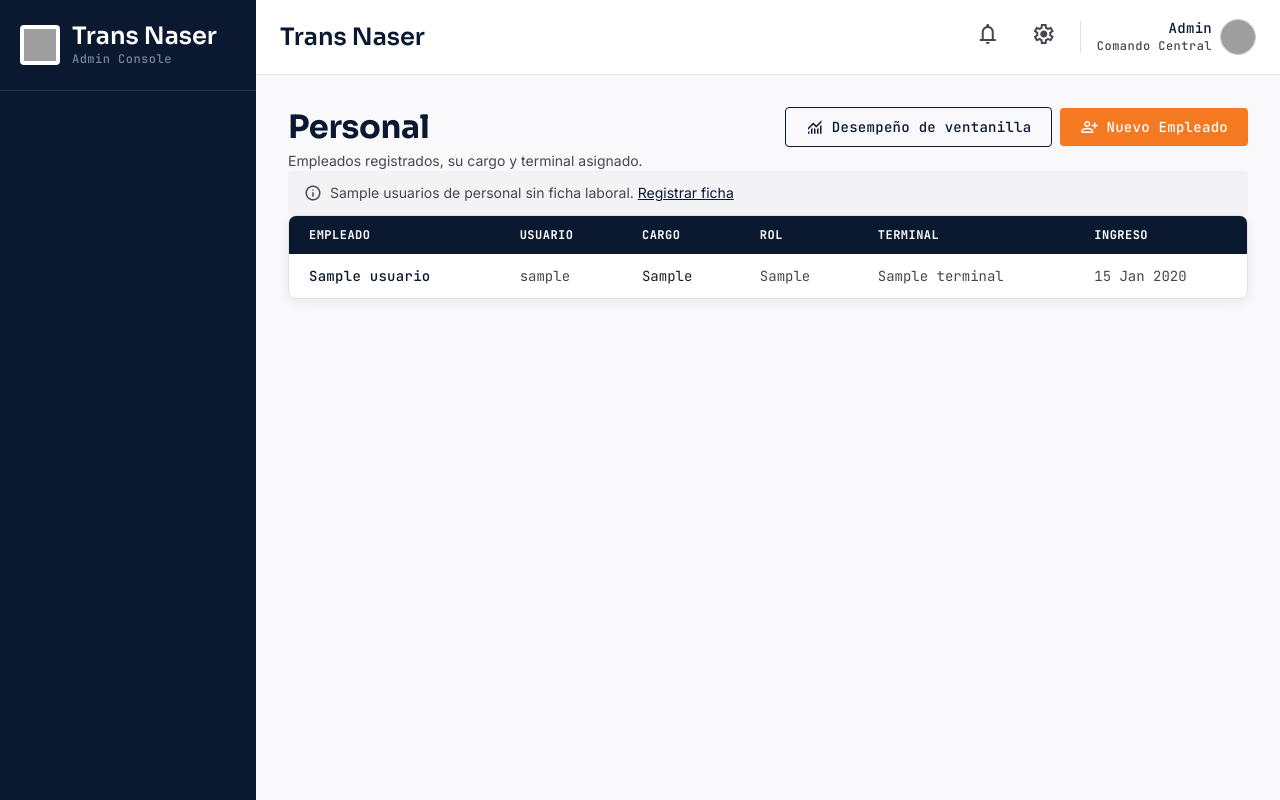
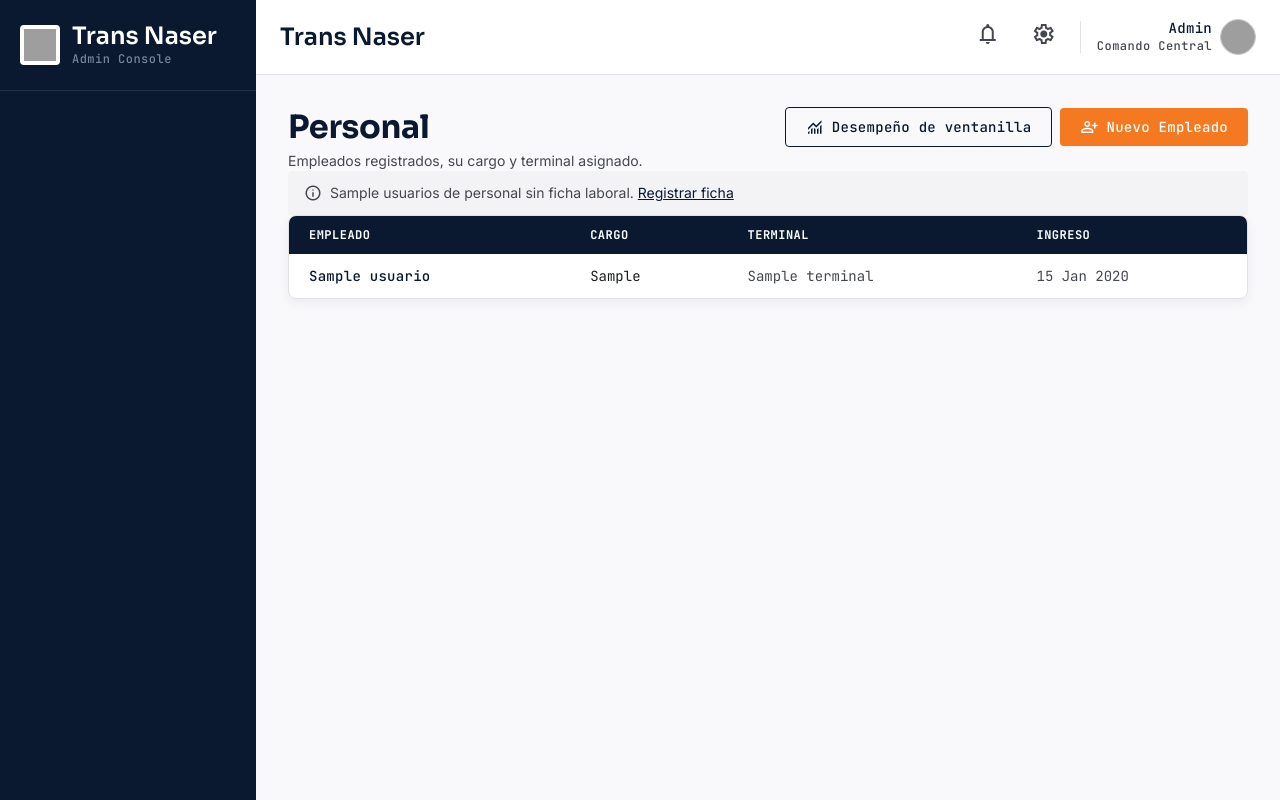
Before and after one commit to GONSIU/SIS-3651, a Django app: template apps/personal/templates/personal/listado.html in a window 1280 px wide. Run offline with Django 5.2, Linux system fonts and the light colour scheme; the template is opened without the code that fills it: most values are stand-ins (such as "Sample title", 1, 10 or a date in 2020); parts of the project's set-up code (start-up, migrations or seed data) failed here and were passed over; some libraries are stand-ins or nearby versions; grey boxes are pictures that could not be loaded.

Commit message:
refactor: se quito columnas innecesarias

```diff
--- a/apps/personal/templates/personal/listado.html
+++ b/apps/personal/templates/personal/listado.html
@@ -31,21 +31,19 @@
 <table class="w-full text-left">
 <thead>
 <tr class="bg-deep-navy text-white font-label text-label-sm uppercase">
-<th class="px-5 py-3">Empleado</th><th class="px-5 py-3">Usuario</th><th class="px-5 py-3">Cargo</th><th class="px-5 py-3">Rol</th><th class="px-5 py-3">Terminal</th><th class="px-5 py-3">Ingreso</th>
+<th class="px-5 py-3">Empleado</th><th class="px-5 py-3">Cargo</th><th class="px-5 py-3">Terminal</th><th class="px-5 py-3">Ingreso</th>
 </tr>
 </thead>
 <tbody class="divide-y divide-surface-container-highest font-body-sm text-body-sm">
 {% for empleado in empleados %}
 <tr>
 <td class="px-5 py-3 font-label text-label-md text-deep-navy">{{ empleado.usuario.get_full_name|default:empleado.usuario.username }}</td>
-<td class="px-5 py-3 font-label text-on-surface-variant">{{ empleado.usuario.username }}</td>
 <td class="px-5 py-3 font-label">{{ empleado.get_cargo_display }}</td>
-<td class="px-5 py-3 font-label text-on-surface-variant">{{ empleado.usuario.get_rol_display }}</td>
 <td class="px-5 py-3 font-label text-on-surface-variant">{{ empleado.terminal|default:"&mdash;" }}</td>
 <td class="px-5 py-3 font-label text-on-surface-variant">{{ empleado.fecha_ingreso|date:"d M Y" }}</td>
 </tr>
 {% empty %}
-<tr><td class="px-5 py-6 text-center font-body-sm text-body-sm text-on-surface-variant" colspan="6">Todavia no hay empleados registrados.</td></tr>
+<tr><td class="px-5 py-6 text-center font-body-sm text-body-sm text-on-surface-variant" colspan="4">Todavia no hay empleados registrados.</td></tr>
 {% endfor %}
 </tbody>
 </table>
```
Also changed, not shown: apps/personal/tests/test_views.py (+7 -0 lines).
